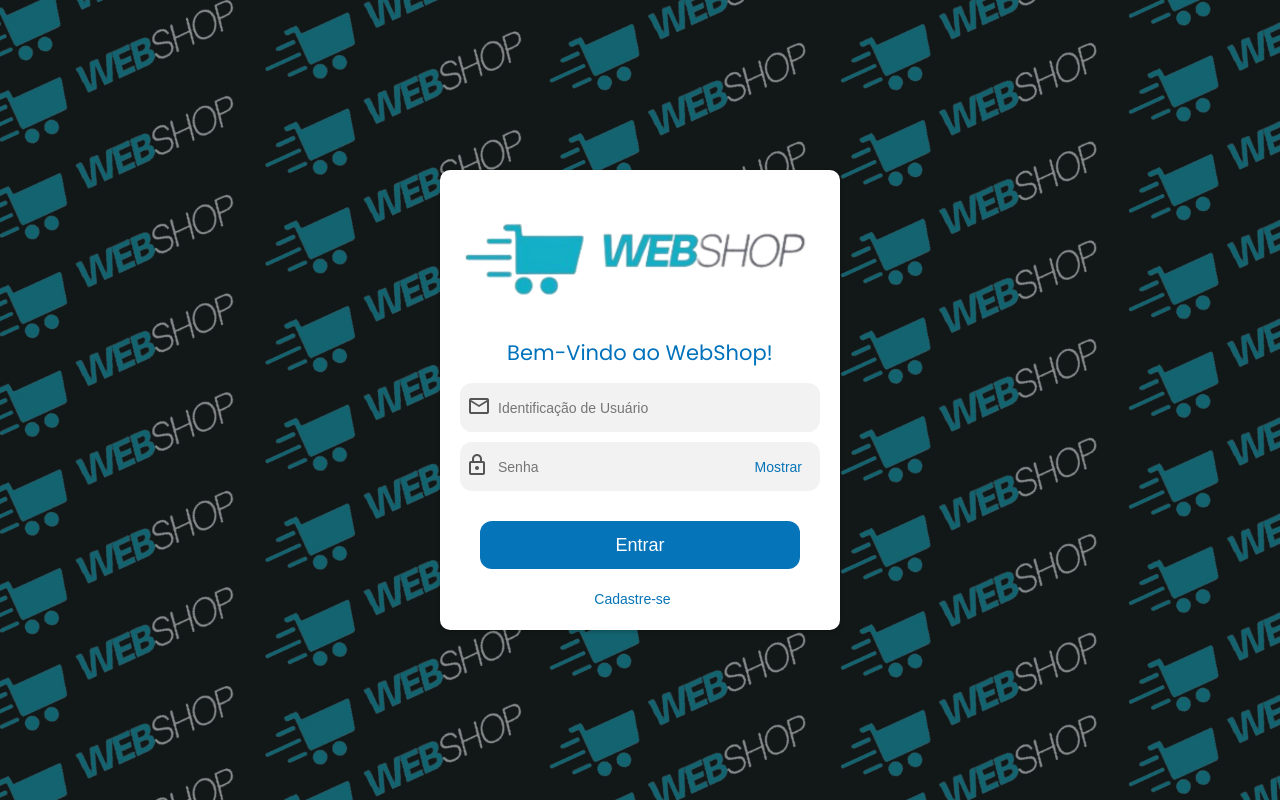
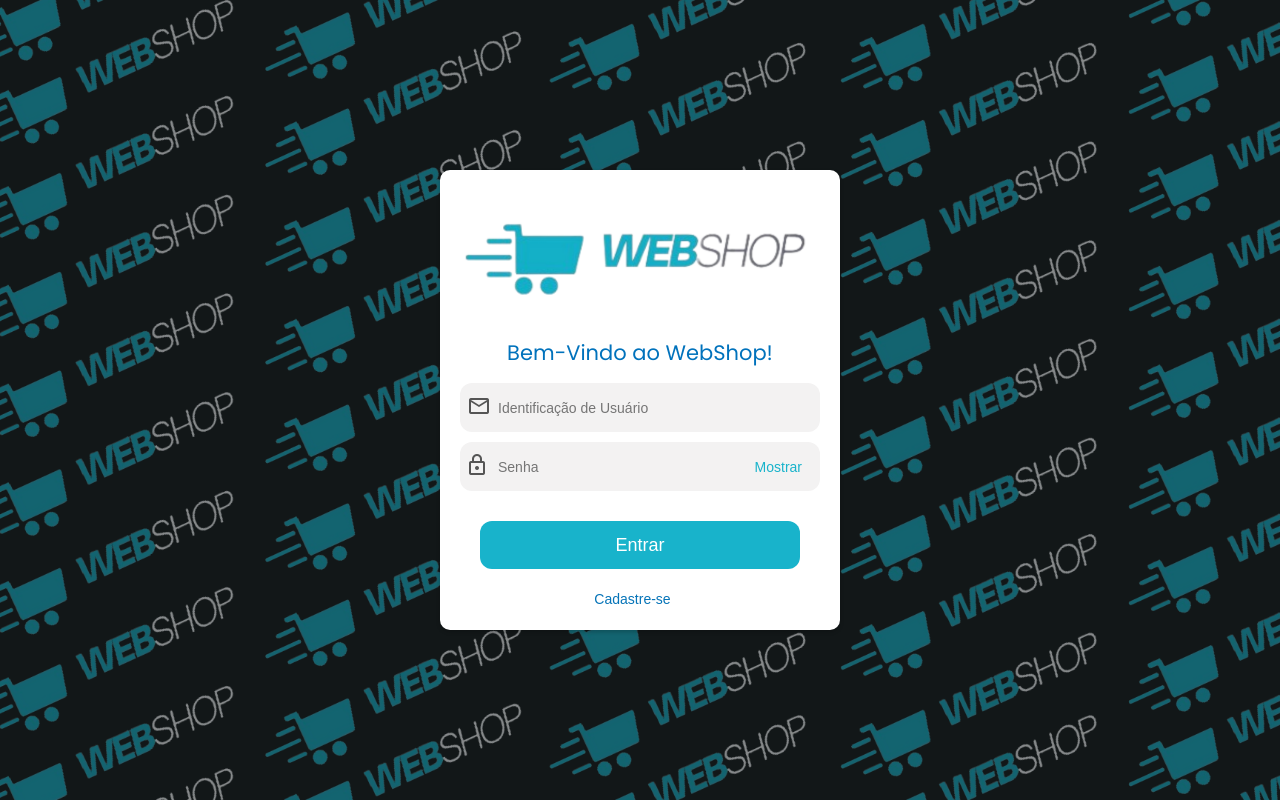
Before and after one commit to lucasgribeiro5/Front-End-P2, a Vue app: page /Login in a window 1280 px wide. Built offline with nearby package versions, Linux system fonts and the light colour scheme.

Commit message:
alterações dia 22/05 --2

```diff
--- a/src/views/Cadastro.vue
+++ b/src/views/Cadastro.vue
@@ -282,7 +282,7 @@
     border: none;
     cursor: pointer;
     font-size: 14px;
-    color: #0674b8;
+    color: #18b3cb;
     position: absolute;
     margin-top: 12px;
     margin-right: 11px;
--- a/src/views/Login.vue
+++ b/src/views/Login.vue
@@ -172,7 +172,7 @@
   border: none;
   cursor: pointer;
   font-size: 14px;
-  color: #0674B8;
+  color: #18b3cb;
   position: absolute;
   top: 50%;
   right: 12px;
@@ -182,7 +182,7 @@
 .button {
   width: 320px;
   height: 48px;
-  background-color: #0674B8;
+  background-color: #18b3cb;
   color: #fff;
   border-radius: 12px;
   border: none;
```
